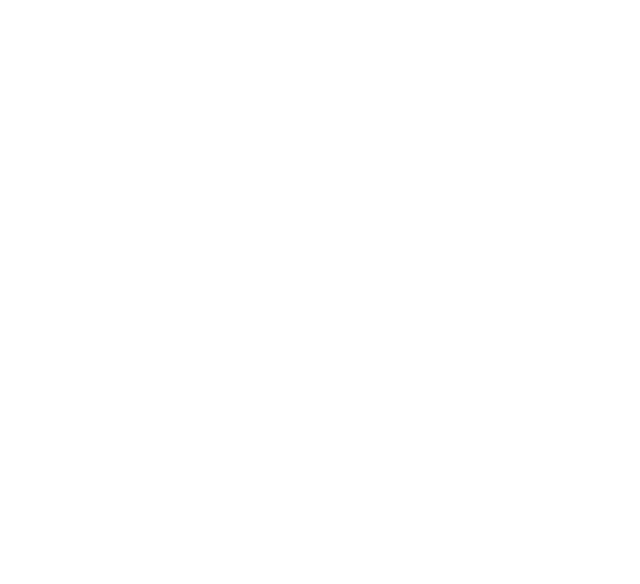
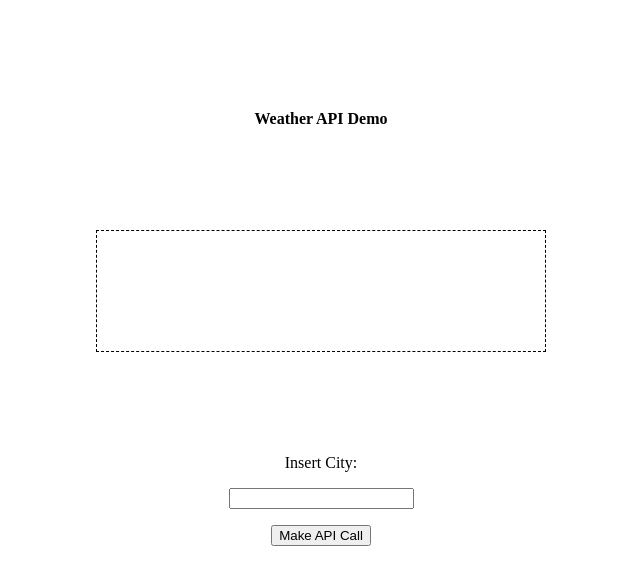
Before and after one commit to iyilmaz24/weather-app, a website built with webpack: page src/template.html in a window 1280 px wide. Shown: the whole page, without its empty margins (327-967 px from the left). Built offline with nearby package versions, Linux system fonts and the light colour scheme.

Commit message:
import previous project code, refactor text/labels
copy/paste code from previous repo for API testing purposes

```diff
--- a/src/index.js
+++ b/src/index.js
@@ -0,0 +1,10 @@
+import './style.css';
+import makeApiCall from './weatherAPI';
+
+
+const nameInput = document.getElementById("inputBox");
+const submitButton = document.getElementById("submitButton");
+
+submitButton.addEventListener("click", () => {
+    makeApiCall(nameInput.value)
+});
--- /dev/null
+++ b/src/style.css
@@ -0,0 +1,35 @@
+
+body
+{
+    font-size: 16px;
+    width: 100vw;
+    height: 80vh;
+    display: flex;
+    flex-direction: column;
+    justify-content: space-evenly;
+    align-items: center;
+    > :first-child
+    {
+        font-weight: 900;
+    }
+}
+
+#resultsDiv
+{
+    width: 35vw;
+    height: 15vh;
+    border: 0.1rem dashed black;
+    display: flex;
+    flex-direction: column;
+    justify-content: center;
+    align-items: center;
+}
+
+#inputSection
+{
+    display: flex;
+    flex-direction: column;
+    justify-content: space-evenly;
+    align-items: center;
+    gap: 1rem;
+}
--- a/src/template.html
+++ b/src/template.html
@@ -6,5 +6,17 @@
     <title>Document</title>
   </head>
 
-  <body></body>
+  <body>
+    <div>
+        Weather API Demo
+    </div>
+    <div id="resultsDiv">
+        <!-- Results Here -->
+    </div>
+    <div id="inputSection">
+        <label for="nameInput">Insert City:</label>
+        <input id="inputBox" type="text" minlength="1">
+        <button id="submitButton">Make API Call</button>
+    </div>
+  </body>
 </html>
--- /dev/null
+++ b/src/weatherAPI.js
@@ -0,0 +1,17 @@
+
+
+const resultDiv = document.getElementById("resultsDiv");
+
+
+export default async function makeApiCall(name) {
+
+    const url = `https://api.agify.io?name=${name}`;
+    try {
+        const res = await fetch(url);
+        const response = await res.json();
+        resultDiv.innerHTML = response.age;
+    } catch(error) {
+        console.log(error)
+    }
+
+};
```
Also changed, not shown: dist/bundle.js, dist/index.html.
